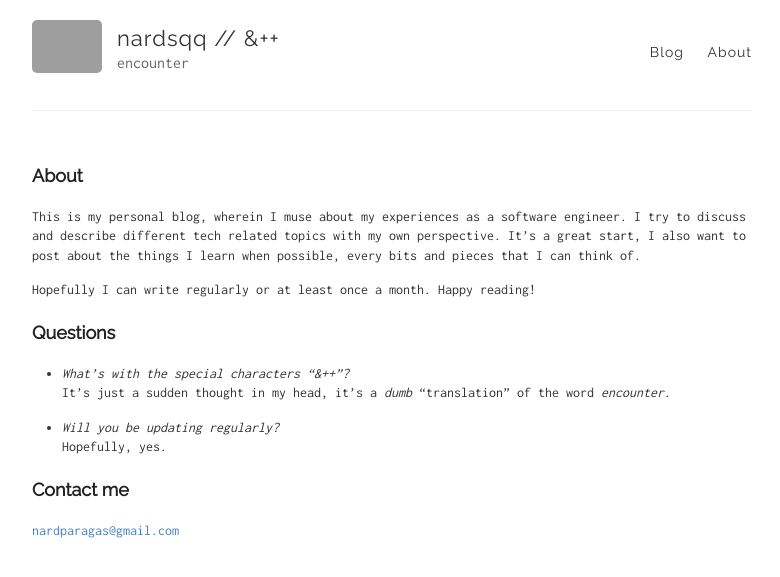
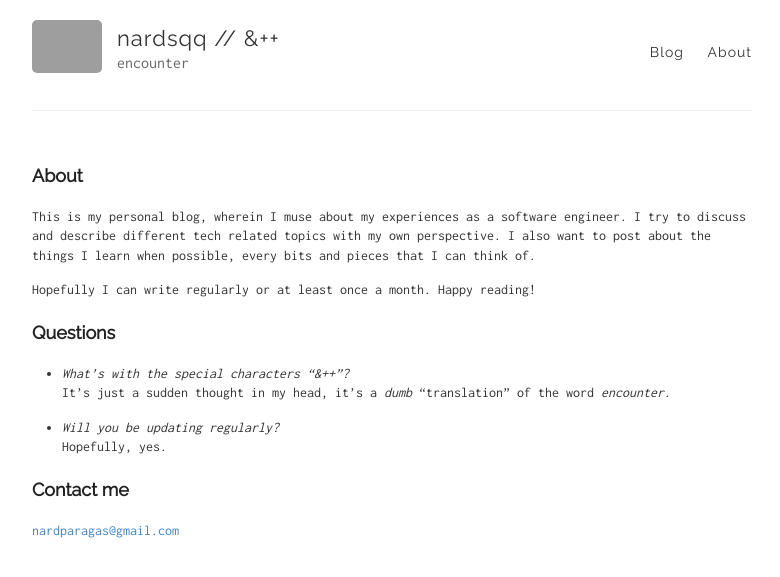
Before and after one commit to nardsqq/nardsqq.github.io, a Jekyll site: the page built from about.md, in a window 1280 px wide. Shown: the top 577 px of the page, without its empty margins (248-1028 px from the left). Built offline with Jekyll 4.4.1, drawn with Linux system fonts in a browser that asks for light colours; grey boxes are pictures that could not be loaded.

```diff
--- a/about.md
+++ b/about.md
@@ -4,7 +4,7 @@ title: About
 permalink: /about/
 ---
 
-This is my personal blog, wherein I muse about my experiences as a software engineer. I try to discuss and describe different tech related topics with my own perspective. It's a great start, I also want to post about the things I learn when possible, every bits and pieces that I can think of.
+This is my personal blog, wherein I muse about my experiences as a software engineer. I try to discuss and describe different tech related topics with my own perspective. I also want to post about the things I learn when possible, every bits and pieces that I can think of.
 
 Hopefully I can write regularly or at least once a month. Happy reading!
 
--- a/index.html
+++ b/index.html
@@ -6,7 +6,7 @@ layout: default
   {% for post in site.posts %}
     <article class="post">
 
-      <h1><a href="{{ site.baseurl }}{{ post.url }}">{{ post.title }}</a></h1>
+      <h3><a href="{{ site.baseurl }}{{ post.url }}">{{ post.title }}</a></h3>
 
       <div class="entry">
         {{ post.excerpt }}
```
